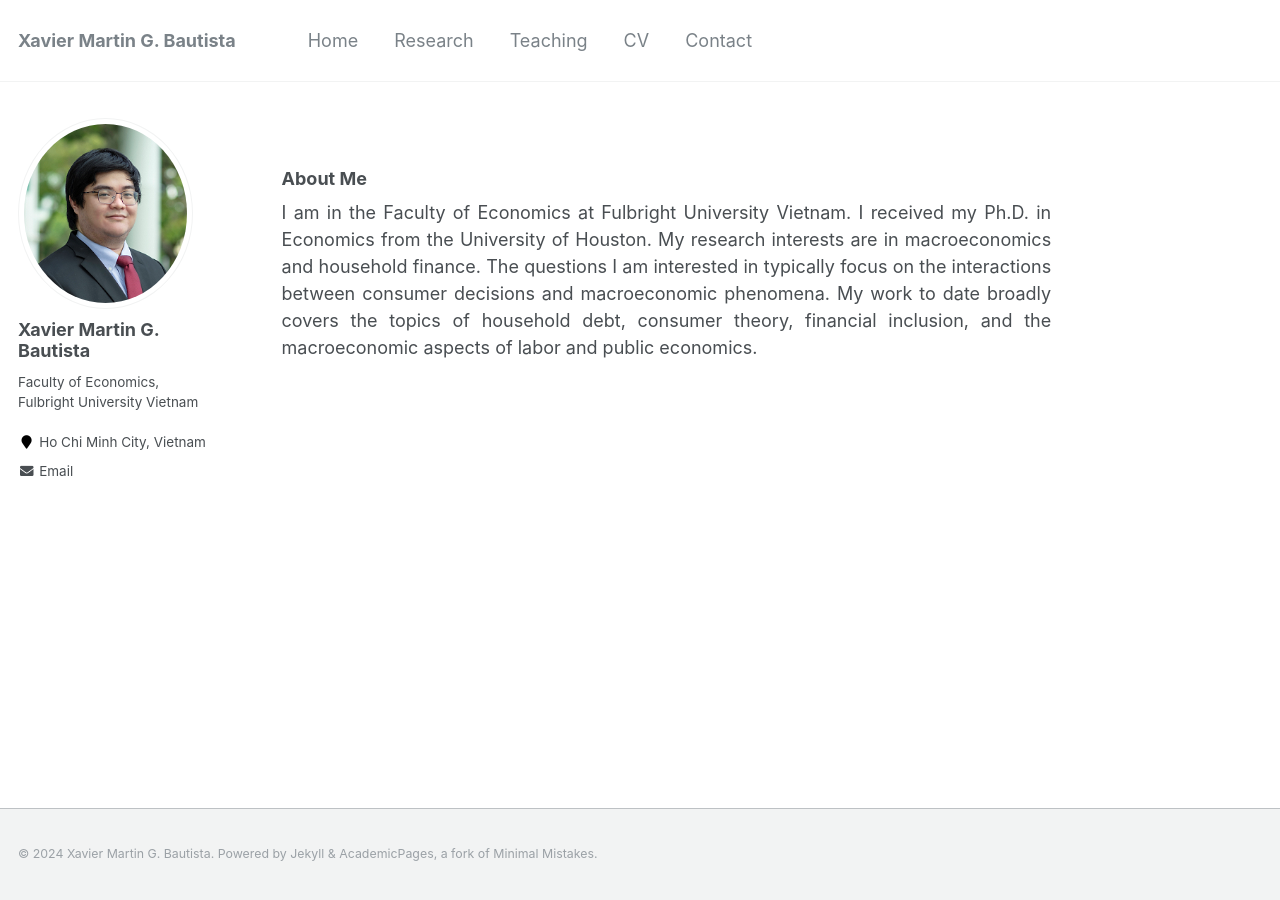
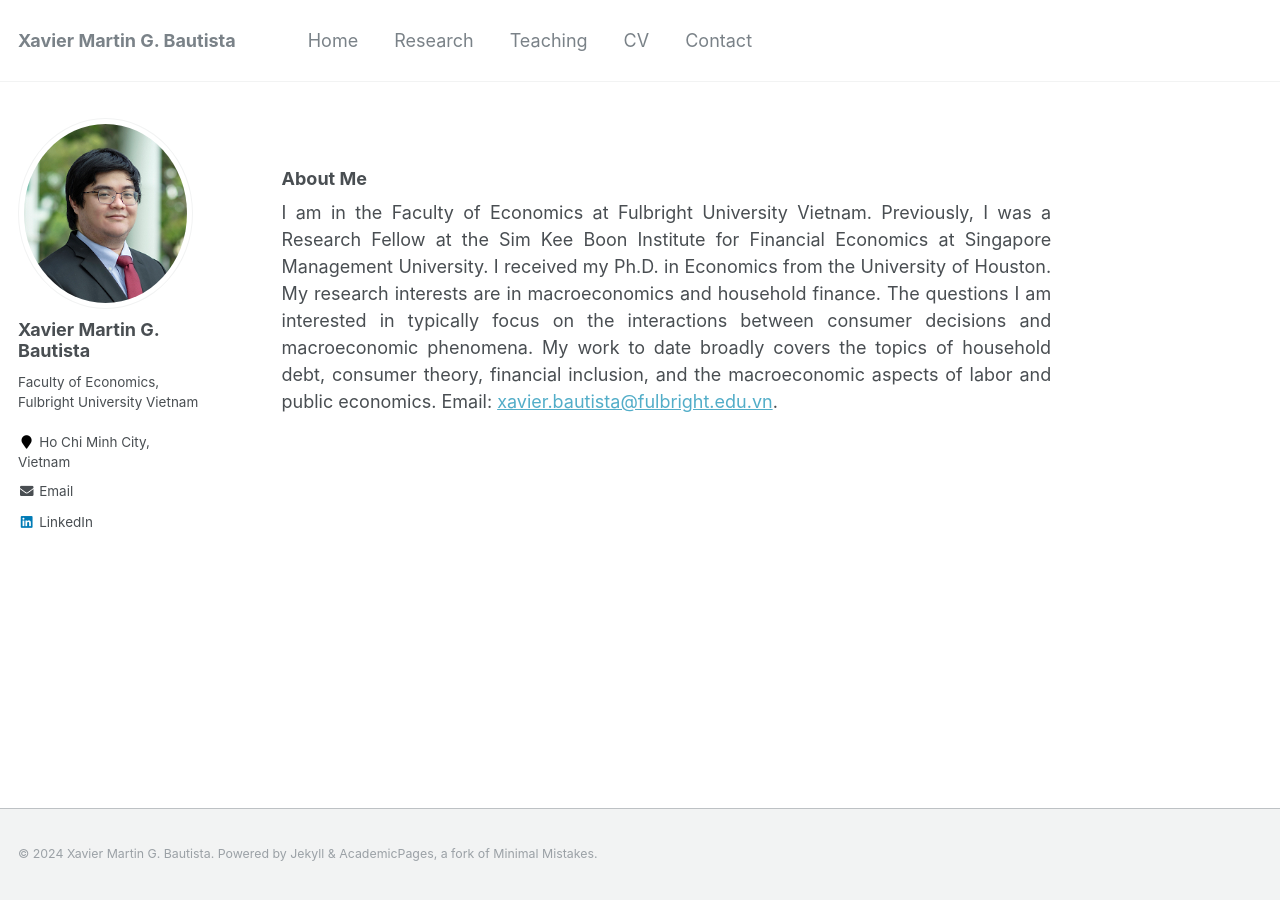
Before and after one commit to xmgbautista/xmgbautista.github.io, a Jekyll site: the page built from _pages/about.md, in a window 1280 px wide. Built offline with Jekyll 4.4.1, drawn with Linux system fonts in a browser that asks for light colours.

Commit message:
Update fulbright info

```diff
--- a/_config.yml
+++ b/_config.yml
@@ -85,7 +85,7 @@ author:
   #bio              : "Research Fellow at <a style='color: black;' href='https://skbi.smu.edu.sg/'>Singapore Management University</a>"
   #bio              : "Research Fellow at Singapore Management University <br> <br> Research Interests: <br> &emsp;&#8226; Macroeconomics <br> &emsp;&#8226; Household Finance <br> &emsp;&#8226; Labor Economics"
   bio              : "Faculty of Economics, <br>Fulbright University Vietnam"
-  location         : "Ho Chi Minh City, Vietnam"
+  location         : "Ho Chi Minh City, <br>Vietnam"
   employer         :
   pubmed           :
   googlescholar    :
@@ -104,7 +104,7 @@ author:
   instagram        :
   impactstory      :
   lastfm           :
-  linkedin         : #"xmgbautista/"
+  linkedin         : "xmgbautista/"
   orcid            :
   pinterest        :
   soundcloud       :
--- a/_pages/about.md
+++ b/_pages/about.md
@@ -18,5 +18,9 @@ redirect_from:
 ### About Me
 
 <p style='text-align: justify;'>
-I am in the Faculty of Economics at Fulbright University Vietnam. I received my Ph.D. in Economics from the University of Houston. My research interests are in macroeconomics and household finance. The questions I am interested in typically focus on the interactions between consumer decisions and macroeconomic phenomena. My work to date broadly covers the topics of household debt, consumer theory, financial inclusion, and the macroeconomic aspects of labor and public economics.
+I am in the Faculty of Economics at Fulbright University Vietnam. Previously, I was a Research Fellow at the Sim Kee Boon Institute for Financial Economics at Singapore Management University. I received my Ph.D. in Economics from the University of Houston.
+
+My research interests are in macroeconomics and household finance. The questions I am interested in typically focus on the interactions between consumer decisions and macroeconomic phenomena. My work to date broadly covers the topics of household debt, consumer theory, financial inclusion, and the macroeconomic aspects of labor and public economics.
+
+Email: <a href="mailto:xavier.bautista@fulbright.edu.vn">xavier.bautista@fulbright.edu.vn</a>.
 </p>
```
Also changed, not shown: _pages/contact.md (+1 -3 lines), 1 other file.
